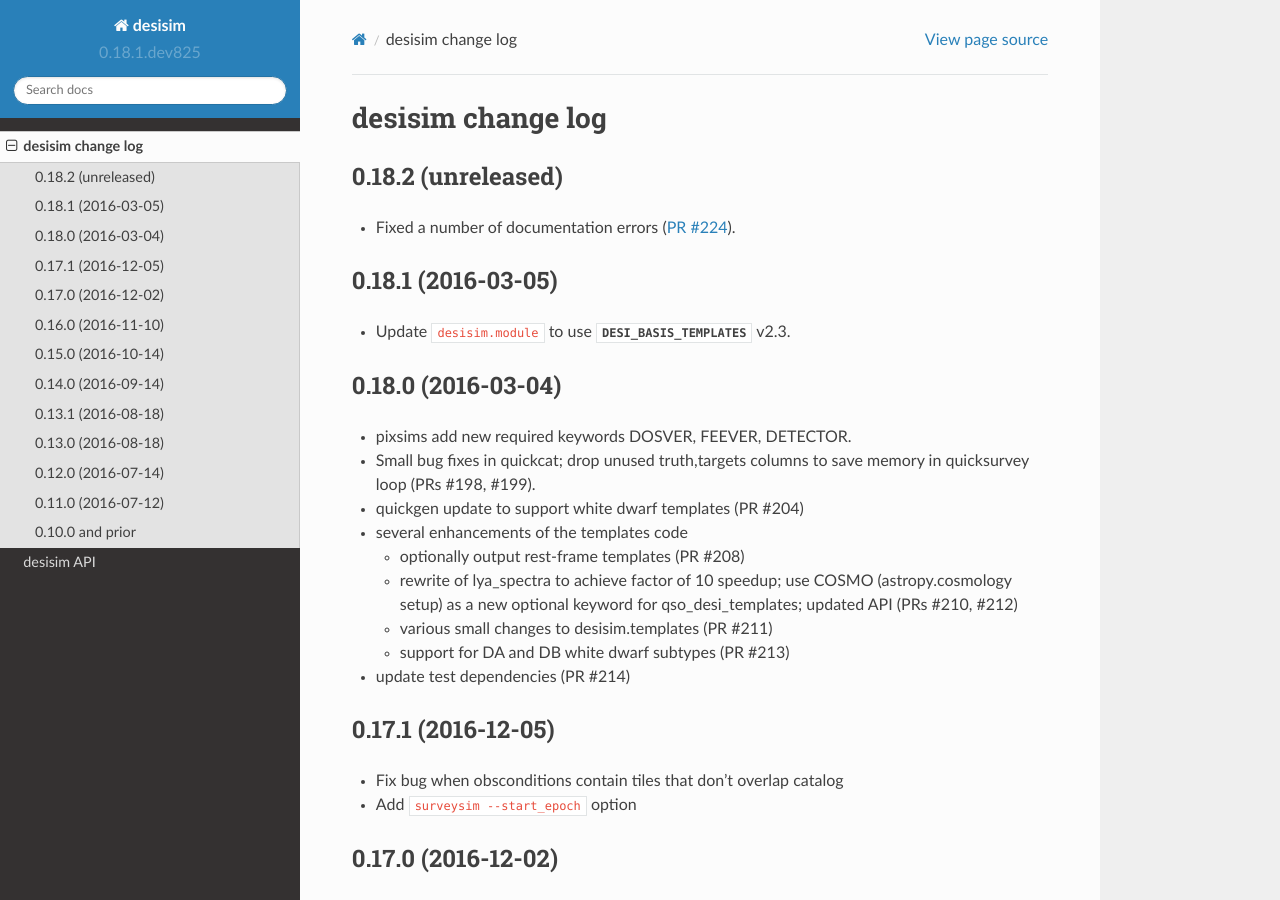
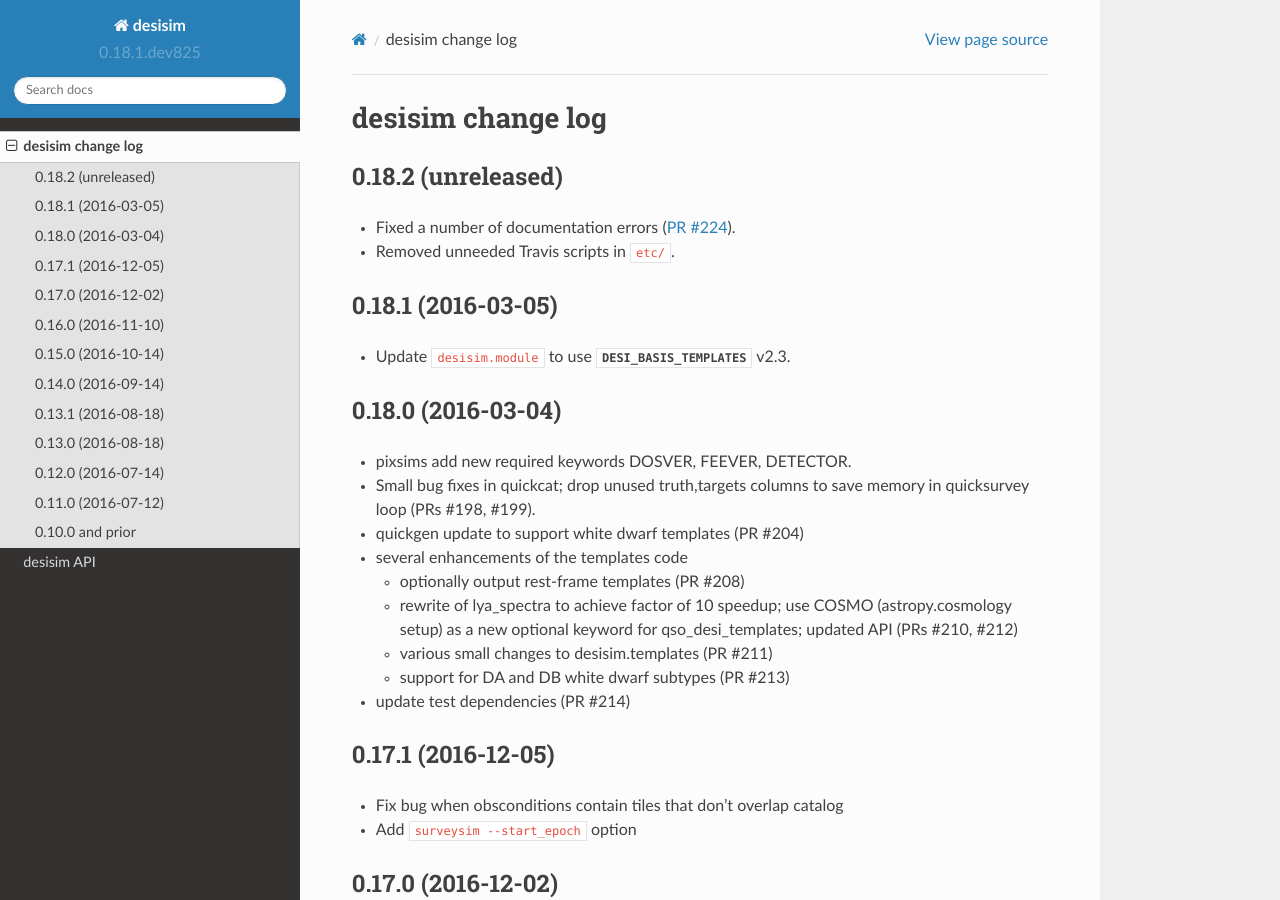
Before and after one commit to desihub/desisim, a Sphinx documentation site: the page built from doc/changes.rst, in a window 1280 px wide and 900 px high. Built offline with Sphinx 7.4.7 and the Read the Docs theme 2.0.0, drawn with Linux system fonts in a browser that asks for light colours.

Commit message:
remove old travis scripts

```diff
--- a/doc/changes.rst
+++ b/doc/changes.rst
@@ -6,6 +6,7 @@ desisim change log
 -------------------
 
 * Fixed a number of documentation errors (`PR #224`_).
+* Removed unneeded Travis scripts in ``etc/``.
 
 .. _`PR #224`: https://github.com/desihub/desisim/pull/224
 
```
Also changed, not shown: 3 other files.
